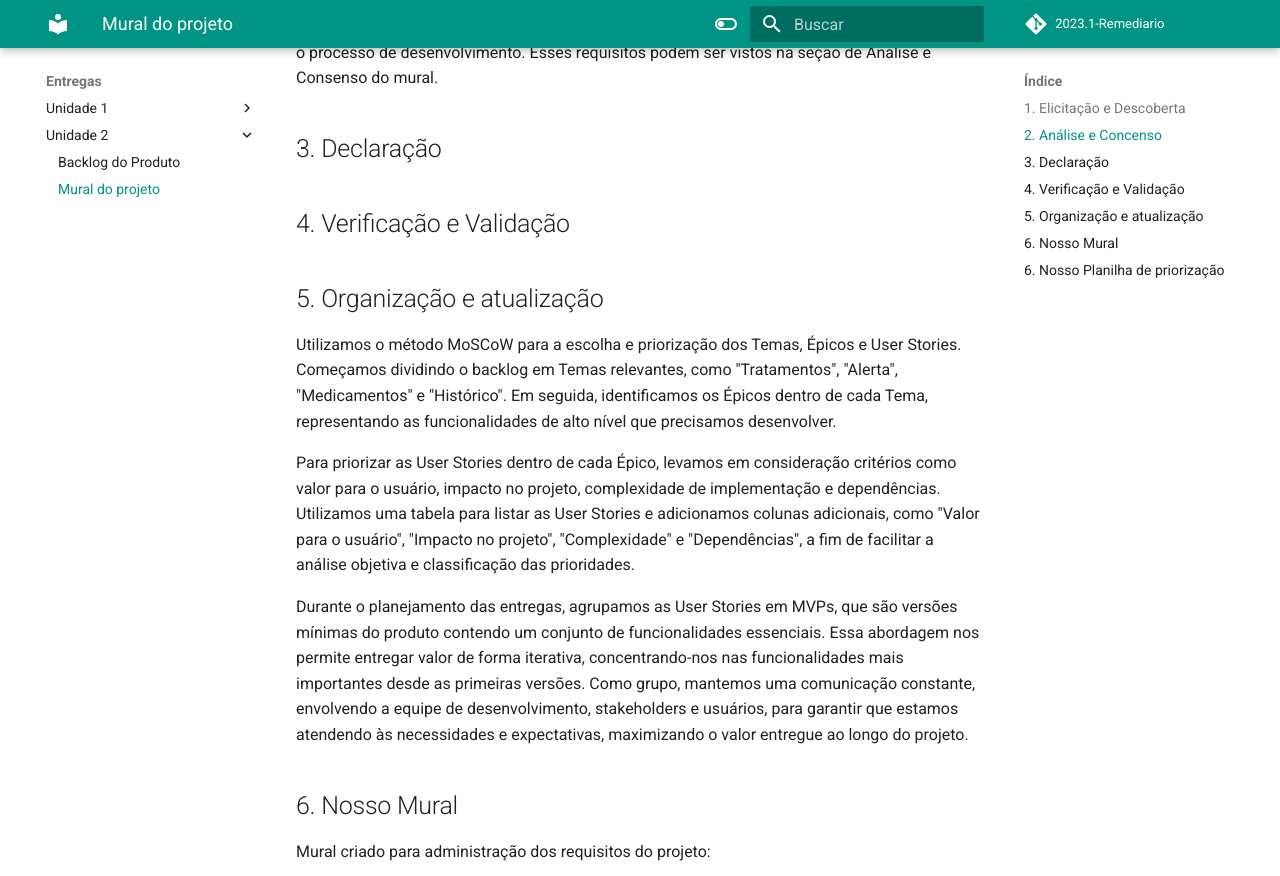
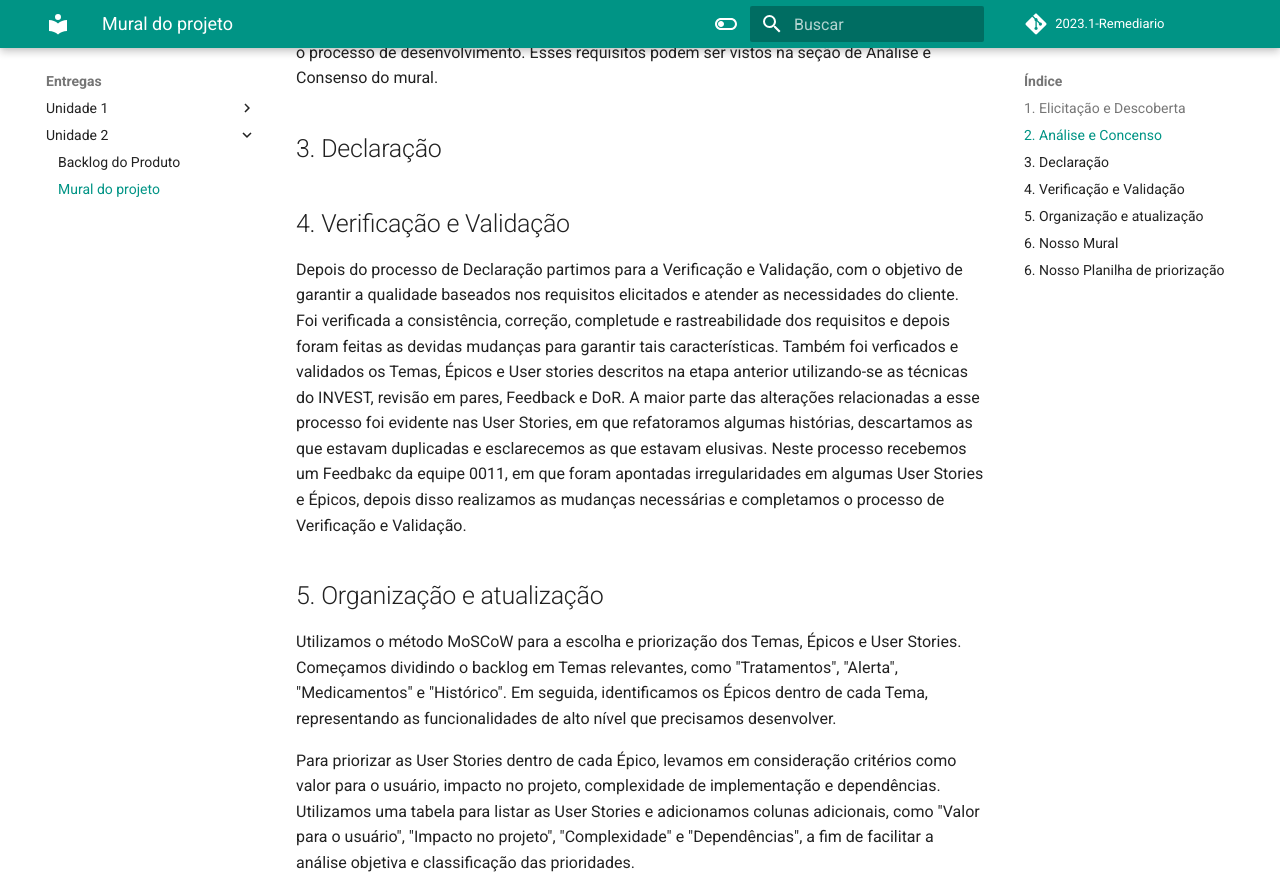
Before and after one commit to mdsreq-fga-unb/2023.1-Remediario, an MkDocs documentation site: the page built from docs/entregas/unidade2/Mural.md, in a window 1280 px wide and 900 px high, scrolled down 610 px, cut to the strip 0-876 px from the top of the window. Built offline with MkDocs 1.6.1 and Material for MkDocs 9.7.7, drawn with Linux system fonts in a browser that asks for light colours; comment, search, counter and statistics services are not loaded.

Commit message:
Adicao da apresentacao de Ver & Val no gh pages

```diff
--- a/docs/entregas/unidade2/Mural.md
+++ b/docs/entregas/unidade2/Mural.md
@@ -10,6 +10,8 @@ No processo de análise e consenso a equipe do projeto filtrou os requisitos eli
 ## 3. Declaração
 
 ## 4. Verificação e Validação
+
+Depois do processo de Declaração partimos para a Verificação e Validação, com o objetivo de garantir a qualidade baseados nos requisitos elicitados e atender as necessidades do cliente. Foi verificada a consistência, correção, completude e rastreabilidade dos requisitos e depois foram feitas as devidas mudanças para garantir tais características. Também foi verficados e validados os Temas, Épicos e User stories descritos na etapa anterior utilizando-se as técnicas do INVEST, revisão em pares, Feedback e DoR. A maior parte das alterações relacionadas a esse processo foi evidente nas User Stories, em que refatoramos algumas histórias, descartamos as que estavam duplicadas e esclarecemos as que estavam elusivas. Neste processo recebemos um Feedbakc da equipe 0011, em que foram apontadas irregularidades em algumas User Stories e Épicos, depois disso realizamos as mudanças necessárias e completamos o processo de Verificação e Validação.
 
 ## 5. Organização e atualização
 
```
